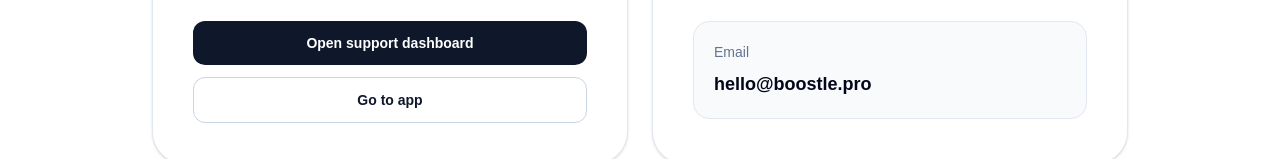
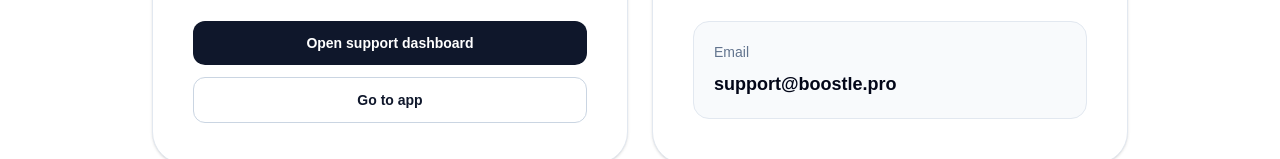
Before and after one commit to invigoratedlifestyle-dev/boostle-website, a Next.js app: page /contact in a window 1280 px wide. Shown: the part 700-859 px from the top of the page. Built offline with nearby package versions, Linux system fonts and the light colour scheme; no server answers.

Commit message:
feat(contact): add support-first contact flow with app integration v1.1

```diff
--- a/src/app/contact/page.tsx
+++ b/src/app/contact/page.tsx
@@ -84,7 +84,7 @@ export default function ContactPage() {
                   href="mailto:support@boostle.pro"
                   className="mt-2 inline-block text-lg font-semibold text-slate-950 transition hover:text-blue-600"
                 >
-                  hello@boostle.pro
+                  support@boostle.pro
                 </a>
               </div>
             </div>
```
